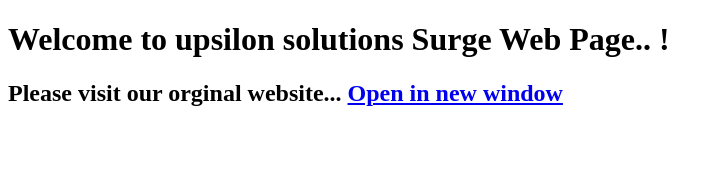
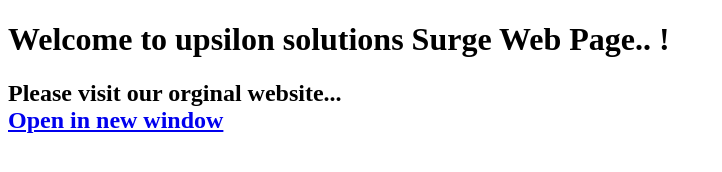
Before and after one commit to upsilonsolutions/SurgeAutoDeployment, a plain HTML site: page Surge/index.html in a window 1280 px wide. Shown: the whole page, without its empty margins (0-722 px from the left). Drawn offline with Linux system fonts and the light colour scheme.

Commit message:
Update index.html

```diff
--- a/Surge/index.html
+++ b/Surge/index.html
@@ -7,6 +7,6 @@
 </head>
 <body>
     <h1>Welcome to upsilon solutions Surge Web Page.. !</h1>
-    <h2>Please visit our orginal website... <a target="_blank" href="https://www.upsilonsolutions.com">Open in new window</a> </h2>
+    <h2>Please visit our orginal website...<br/> <a target="_blank" href="https://www.upsilonsolutions.com">Open in new window</a> </h2>
 </body>
 </html>
```
